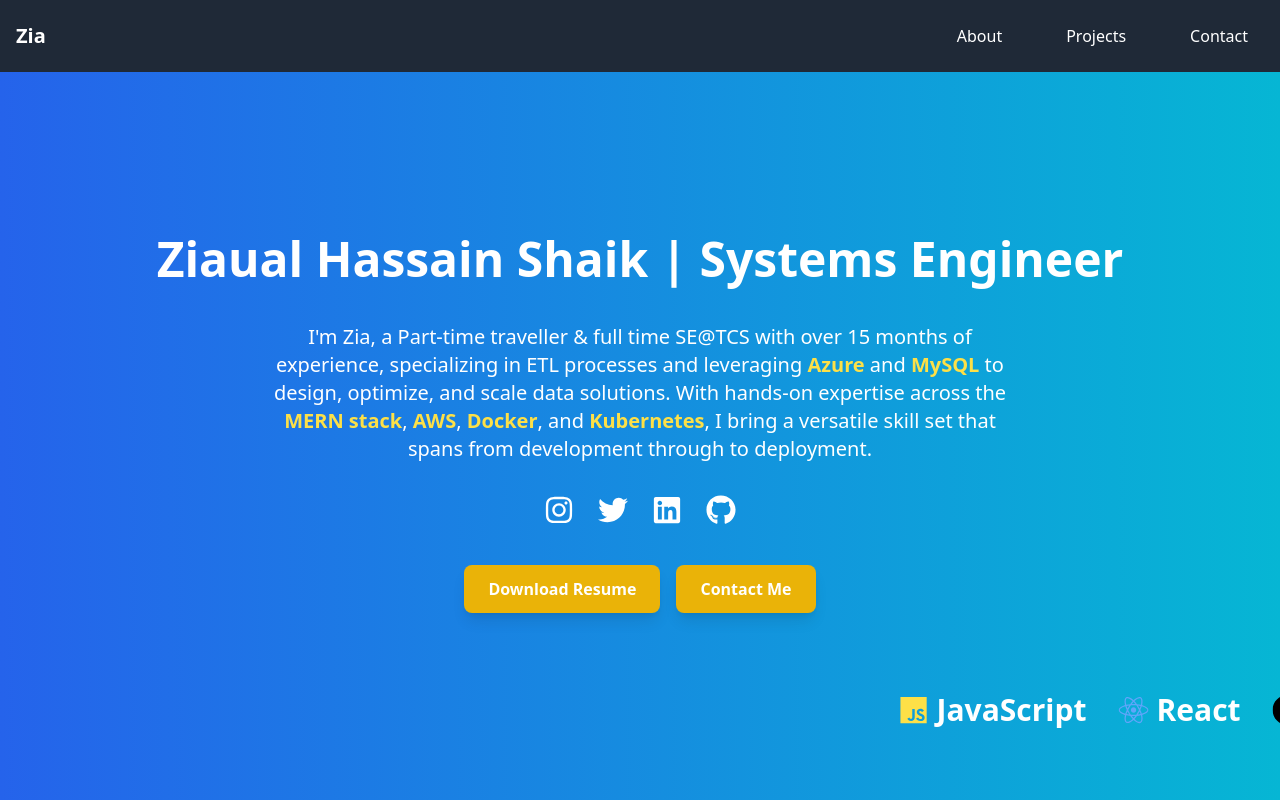
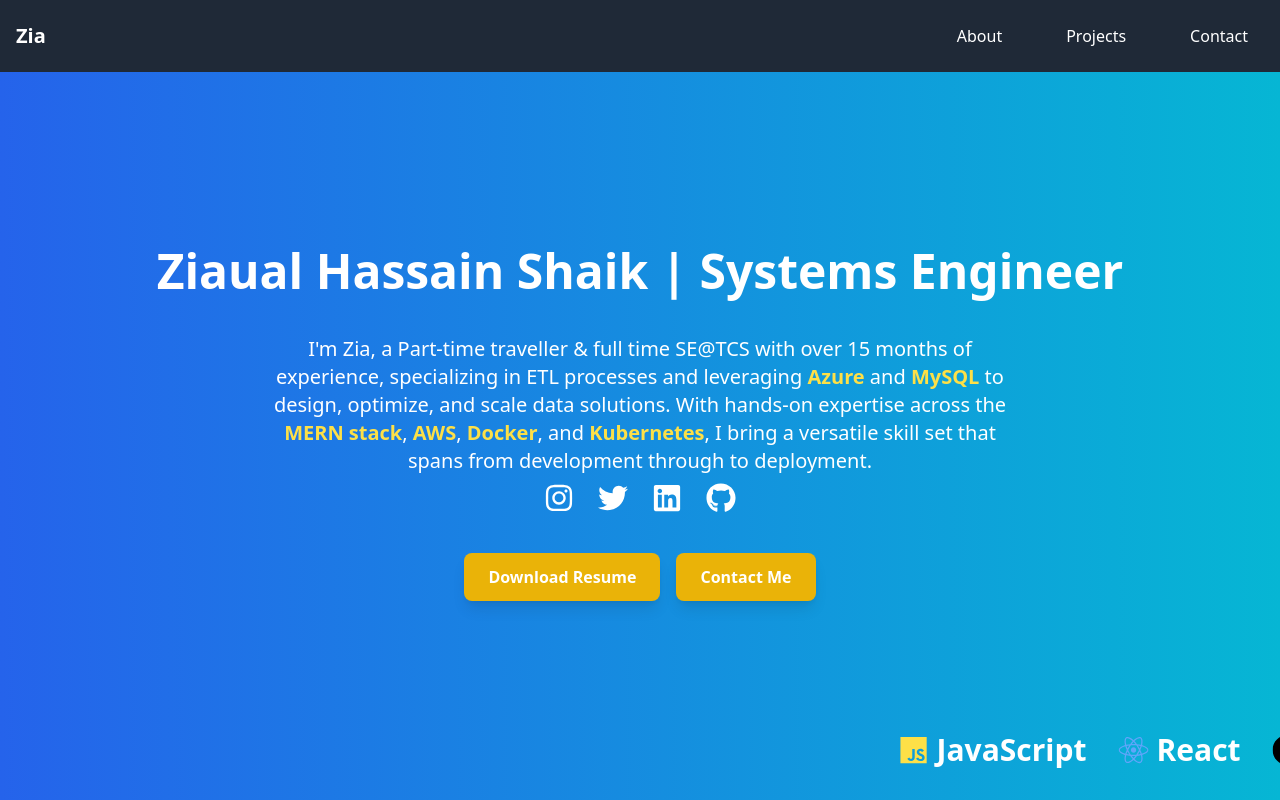
Before and after one commit to ziaualhassain/portfolio-app, a React (Vite) app: page / in a window 1280 px wide. Shown: the top 800 px of the page. Built offline with nearby package versions, Linux system fonts and the light colour scheme.

Commit message:
windows fix

```diff
--- a/src/HeroCard.jsx
+++ b/src/HeroCard.jsx
@@ -18,8 +18,8 @@
         I bring a versatile skill set that spans from development through to deployment.
       </p>
 
-    {/* Social Media */}
-    <div className="mt-8 flex space-x-6">
+      {/* Social Media */}
+      <div className="mt-2 flex space-x-6">
         <a href="https://www.instagram.com/ziaualhassain" target="_blank" rel="noopener noreferrer">
           <FaInstagram className="text-white text-3xl hover:text-yellow-300 transition duration-300" />
         </a>
@@ -42,13 +42,11 @@
       </div>
 
       <div className="mt-10 mb-20 flex justify-evenly space-x-4">
-
         <a href="https://github.com/user-attachments/files/17692728/Ziaual_Hassain_Shaik.pdf" target="_blank">
           <button className="mb-4 bg-yellow-500 text-white font-semibold py-3 px-6 rounded-lg shadow-lg hover:bg-yellow-600 hover:shadow-xl transition duration-300 ease-in-out">
             Download Resume
           </button>
         </a>
-
 
         <a href="mailto:ziaualhassain@gmail.com" target="_blank">
           <button className="mb-4 bg-yellow-500 text-white font-semibold py-3 px-6 rounded-lg shadow-lg hover:bg-yellow-600 hover:shadow-xl transition duration-300 ease-in-out">
@@ -57,9 +55,8 @@
         </a>
       </div>
 
-
       {/* Marquee */}
-      <div className="overflow-hidden absolute bottom-20 left-0 right-0 w-full mb-16">
+      <div className="overflow-hidden absolute bottom-10 left-0 right-0 w-full mb-16">
         <div className="flex animate-marquee space-x-8 text-2xl md:text-3xl">
           {[
             { Icon: FaJs, label: 'JavaScript', color: 'text-yellow-300' },
```
